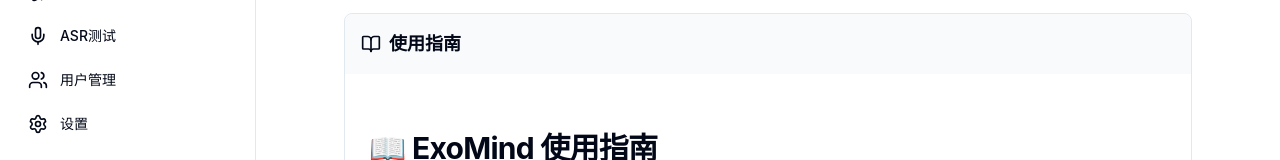
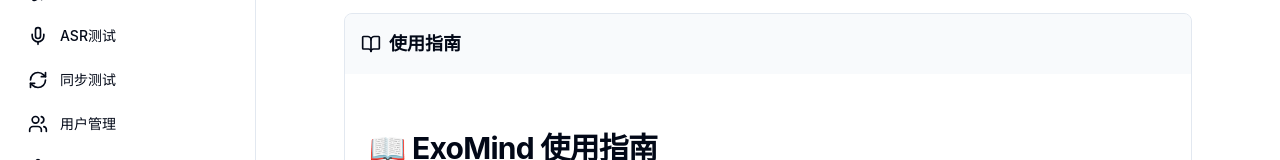
Before and after one commit to exomind-team/exomind, a React (Vite) app: page / in a window 1280 px wide. Shown: the part 237-397 px from the top of the page. Built offline with nearby package versions, Linux system fonts and the light colour scheme; no server answers; the HTML template or start-up script is replaced by a standard one.

Commit message:
fix(ui): restore sync test nav entry

```diff
--- a/src/routes.tsx
+++ b/src/routes.tsx
@@ -2,7 +2,7 @@
 import { Link } from "@tanstack/react-router";
 import { useState } from "react";
 import { cn } from "@/lib/utils";
-import { X, Settings, Mic, MicVocal, ClipboardList, Menu, Home, Users } from "lucide-react";
+import { X, Settings, Mic, MicVocal, ClipboardList, Menu, Home, Users, RefreshCw } from "lucide-react";
 import { ChatPage } from "@/components/Chat/ChatPage";
 import { SettingsPage } from "@/components/Settings/SettingsPage";
 import { ASRTestPage } from "@/pages/ASRTestPage";
@@ -18,6 +18,7 @@
   { title: "MOSS测试", path: "/moss-test", icon: Mic },
   { title: "语音聊天", path: "/voice-chat", icon: MicVocal },
   { title: "ASR测试", path: "/asr-test", icon: Mic },
+  { title: "同步测试", path: "/sync-test", icon: RefreshCw },
   { title: "用户管理", path: "/user-manage", icon: Users },
   { title: "设置", path: "/settings", icon: Settings },
 ];
@@ -177,7 +178,6 @@
 });
 
 // Sync Test route (/sync-test)
-// 保留兼容入口；不在侧边栏展示
 const syncTestRoute = createRoute({
   getParentRoute: () => rootRoute,
   path: 'sync-test',
```
Also changed, not shown: 1 other file (tests, documents, lock files or other folders).
